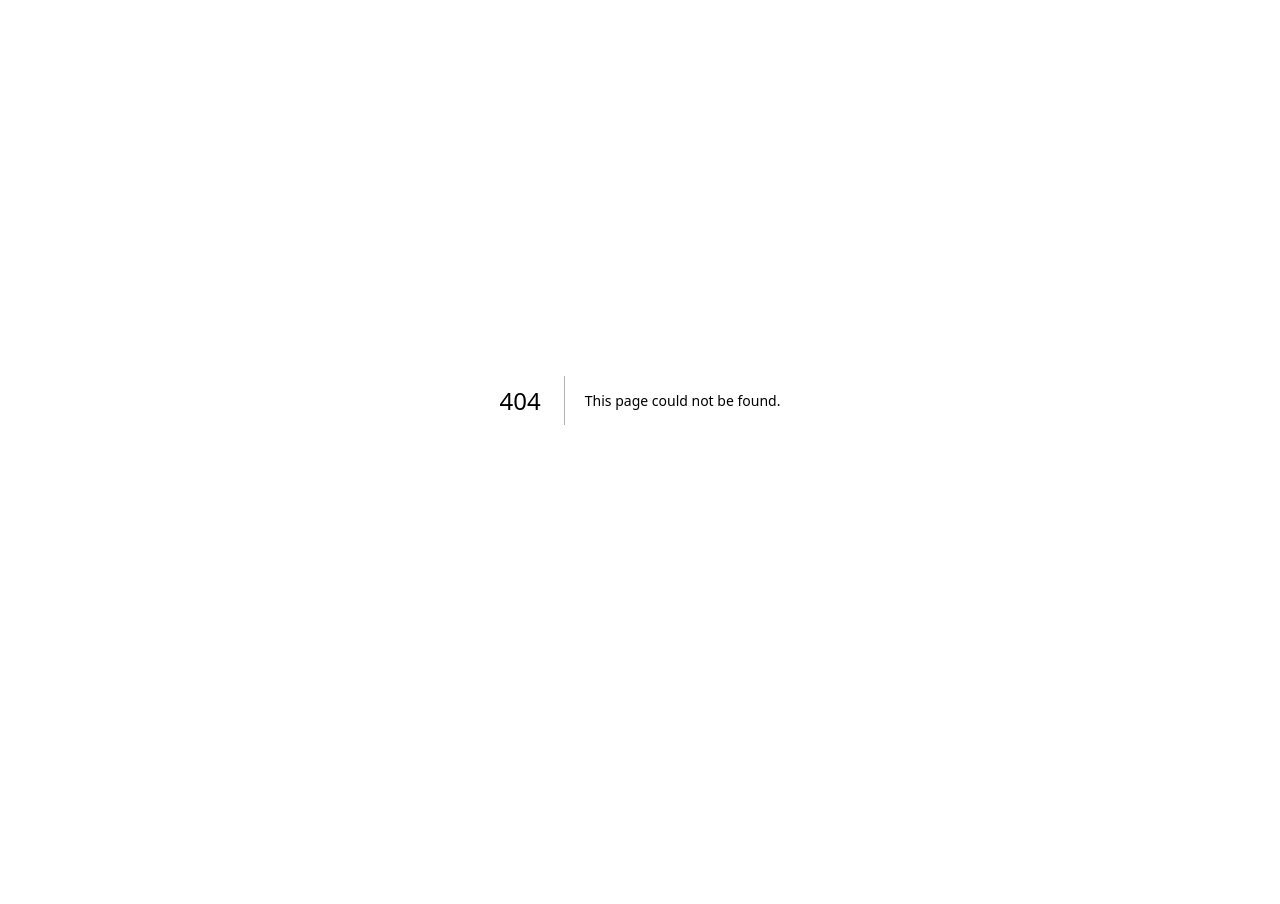
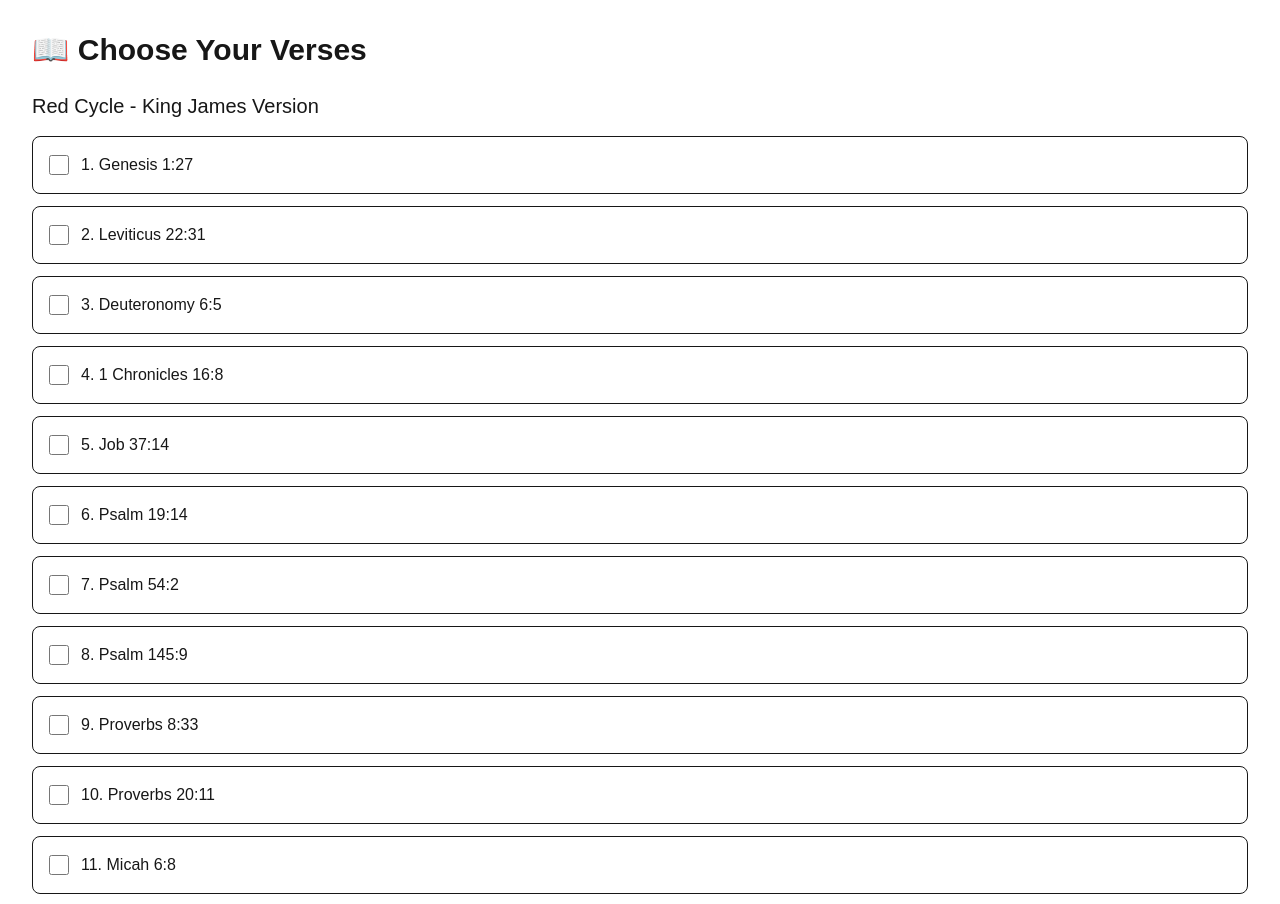
Before and after one commit to lacydodds/bible-drill-practice, a Next.js app: page /verses in a window 1280 px wide. Before the commit this address had no page. Shown: the top 904 px of the page. Before the commit the page ends 800 px from the top, so only its background shows below. Built offline with nearby package versions, Linux system fonts and the light colour scheme.

Commit message:
Added Red Cycle verse selection screen

```diff
--- /dev/null
+++ b/app/verses/page.tsx
@@ -0,0 +1,33 @@
+import { redCycle } from "@/data/redCycle";
+
+export default function VersesPage() {
+  return (
+    <main className="min-h-screen p-8">
+      <h1 className="text-3xl font-bold mb-6">
+        📖 Choose Your Verses
+      </h1>
+
+      <h2 className="text-xl mb-4">
+        Red Cycle - King James Version
+      </h2>
+
+      <div className="flex flex-col gap-3">
+        {redCycle.map((verse) => (
+          <label
+            key={verse.number}
+            className="flex items-center gap-3 rounded-lg border p-4"
+          >
+            <input
+              type="checkbox"
+              className="h-5 w-5"
+            />
+
+            <span>
+              {verse.number}. {verse.reference}
+            </span>
+          </label>
+        ))}
+      </div>
+    </main>
+  );
+}
--- /dev/null
+++ b/data/redCycle.ts
@@ -0,0 +1,32 @@
+export type Verse = {
+  number: number;
+  reference: string;
+};
+
+export const redCycle: Verse[] = [
+  { number: 1, reference: "Genesis 1:27" },
+  { number: 2, reference: "Leviticus 22:31" },
+  { number: 3, reference: "Deuteronomy 6:5" },
+  { number: 4, reference: "1 Chronicles 16:8" },
+  { number: 5, reference: "Job 37:14" },
+  { number: 6, reference: "Psalm 19:14" },
+  { number: 7, reference: "Psalm 54:2" },
+  { number: 8, reference: "Psalm 145:9" },
+  { number: 9, reference: "Proverbs 8:33" },
+  { number: 10, reference: "Proverbs 20:11" },
+  { number: 11, reference: "Micah 6:8" },
+  { number: 12, reference: "Matthew 5:44" },
+  { number: 13, reference: "Matthew 21:22" },
+  { number: 14, reference: "Mark 13:31" },
+  { number: 15, reference: "Luke 6:31" },
+  { number: 16, reference: "John 8:32" },
+  { number: 17, reference: "John 15:13" },
+  { number: 18, reference: "Acts 1:8" },
+  { number: 19, reference: "Romans 14:12" },
+  { number: 20, reference: "1 Corinthians 10:31" },
+  { number: 21, reference: "1 Corinthians 14:40" },
+  { number: 22, reference: "Ephesians 6:1" },
+  { number: 23, reference: "Philippians 4:13" },
+  { number: 24, reference: "James 1:19" },
+  { number: 25, reference: "1 John 4:19" },
+];
```
